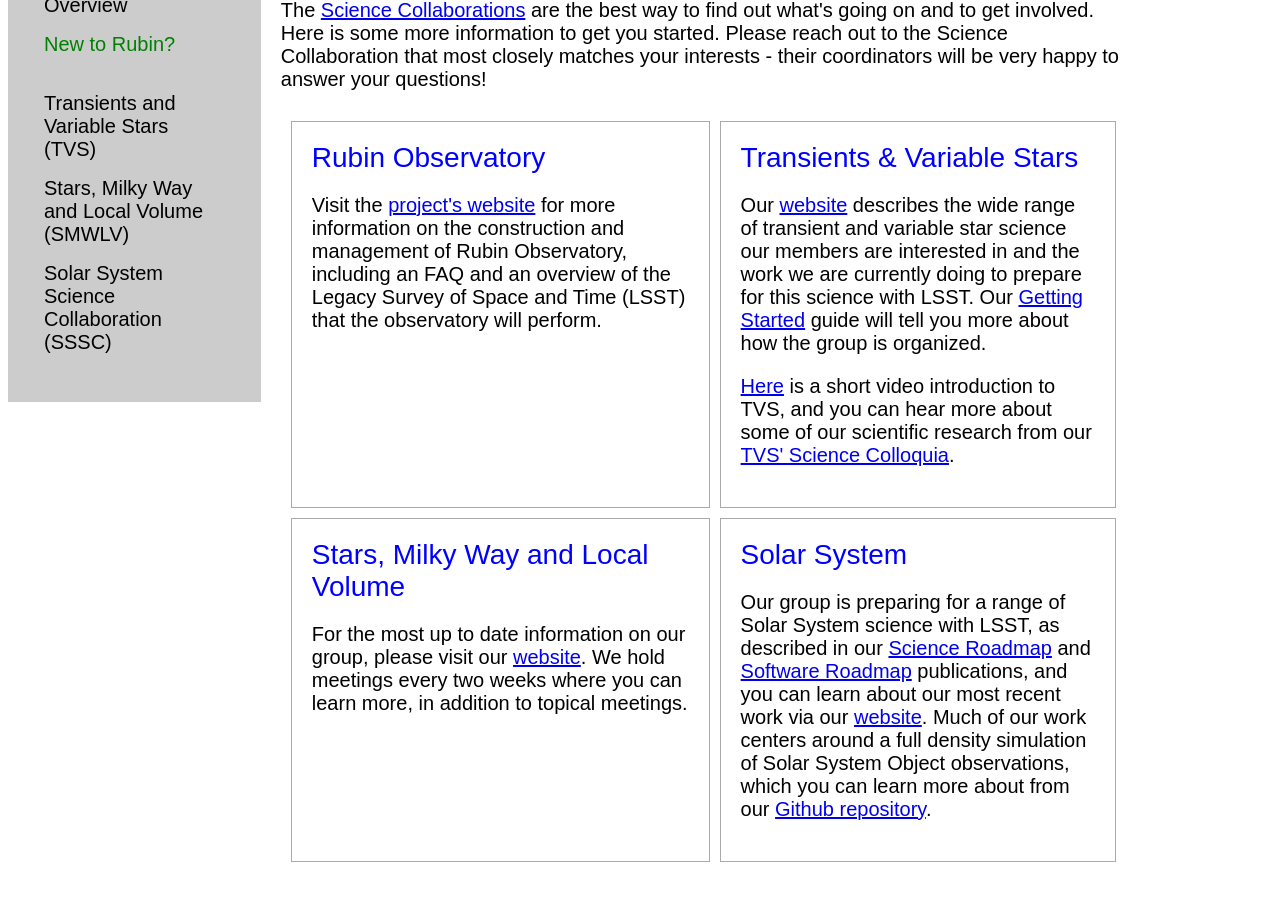
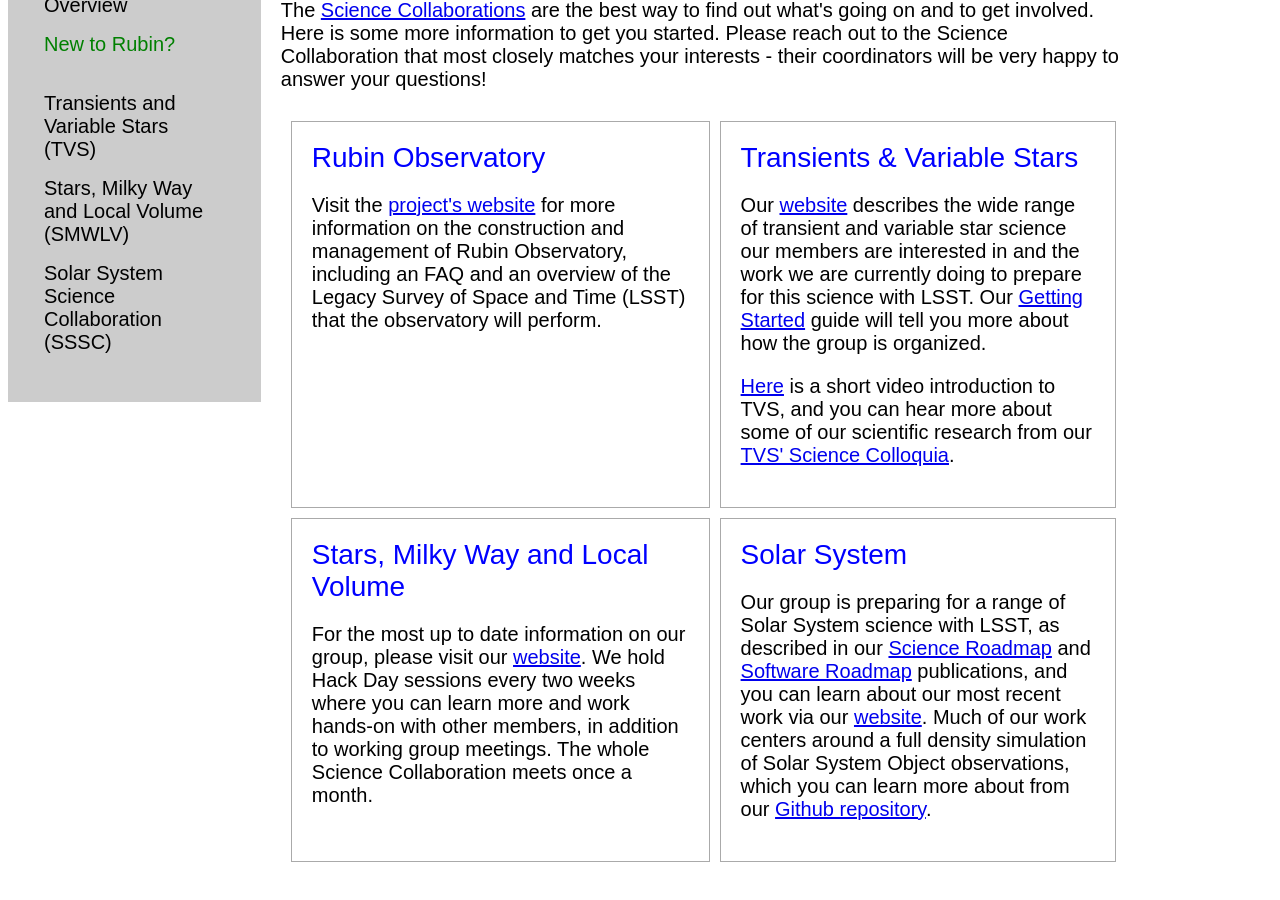
Before and after one commit to lsst-sci-prep/lsst-sci-prep.github.io, a Jekyll site: the page built from onboarding.html, in a window 1280 px wide and 900 px high, scrolled down 1183 px. Built offline with Jekyll 4.4.1, drawn with Linux system fonts in a browser that asks for light colours.

Commit message:
Added onboarding info

```diff
--- a/onboarding.html
+++ b/onboarding.html
@@ -36,8 +36,10 @@ seem overwhelming at first!  </p>
     <div>
         <section-title>Stars, Milky Way and Local Volume</section-title>
         <p>For the most up to date information on our group, please visit our
-        <a href="https://rubin-smwlv.github.io/">website</a>.  We hold meetings
-      every two weeks where you can learn more, in addition to topical meetings.</p>
+        <a href="https://rubin-smwlv.github.io/">website</a>.  We hold Hack Day sessions
+      every two weeks where you can learn more and work hands-on with other members,
+      in addition to working group meetings.  The whole Science Collaboration
+      meets once a month. </p>
     </div>
     <div>
       <section-title>Solar System</section-title>
```
